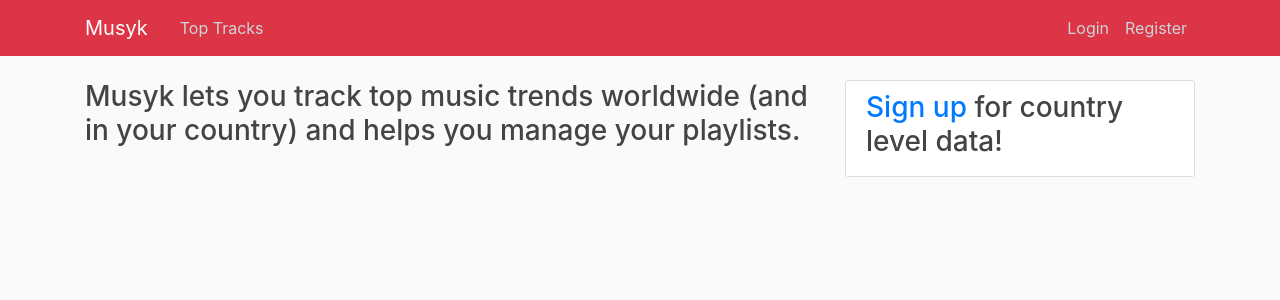
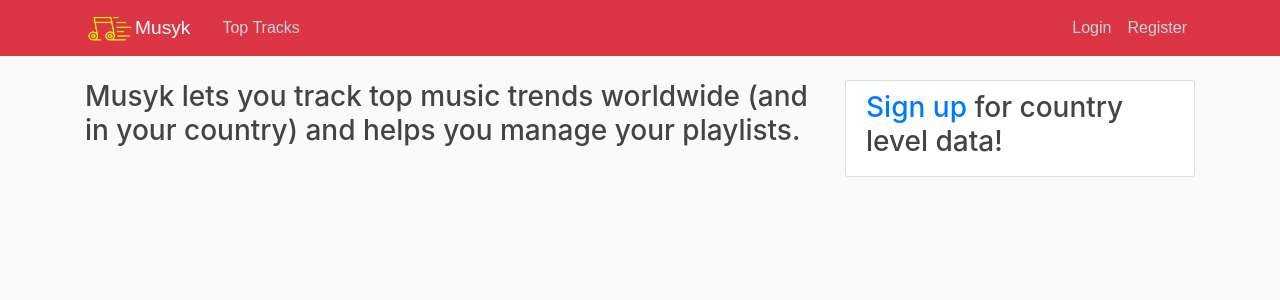
Before and after one commit to kalyanteja/musyk, a Flask app: page / in a window 1280 px wide. Shown: the top 300 px of the page. Run offline with Flask 2, Linux system fonts and the light colour scheme; some libraries are stand-ins or nearby versions.

Commit message:
logo, favicon and other styles

```diff
--- a/main.py
+++ b/main.py
@@ -1,4 +1,4 @@
 from musyk import app
 
 if __name__ == '__main__':
-    app.run()
+    app.run(debug=True)
--- a/musyk/__init__.py
+++ b/musyk/__init__.py
@@ -5,8 +5,8 @@ from flask_login import LoginManager
 
 app = Flask(__name__)
 app.config['SECRET_KEY'] = '5791628bb0b13ce0c676dfde280ba245'
-#app.config['SQLALCHEMY_DATABASE_URI'] = 'sqlite:///site.db'
-app.config['SQLALCHEMY_DATABASE_URI'] = 'postgresql://qkjezzxf:2-_lrfVe4RFuOGFpl_VdFqcy4UfWR3WN@manny.db.elephantsql.com:5432/qkjezzxf'
+app.config['SQLALCHEMY_DATABASE_URI'] = 'sqlite:///site.db'
+#app.config['SQLALCHEMY_DATABASE_URI'] = 'postgresql://qkjezzxf:2-_lrfVe4RFuOGFpl_VdFqcy4UfWR3WN@manny.db.elephantsql.com:5432/qkjezzxf'
 db = SQLAlchemy(app)
 bcrypt = Bcrypt(app)
 login_manager = LoginManager(app)
--- a/musyk/static/main.css
+++ b/musyk/static/main.css
@@ -112,3 +112,16 @@ a.article-title:hover {
   font-size: 16px;
   padding: 16px 32px;
 }
+
+.musyk-logo {
+  height: 30px;
+  width: 50px;
+}
+
+.fantasy-font {
+  font-family: fantasy;
+}
+
+.larger-txt {
+  font-size: larger;
+}
--- a/musyk/templates/layout.html
+++ b/musyk/templates/layout.html
@@ -9,7 +9,7 @@
     <link rel="stylesheet" href="https://maxcdn.bootstrapcdn.com/bootstrap/4.0.0/css/bootstrap.min.css" integrity="sha384-Gn5384xqQ1aoWXA+058RXPxPg6fy4IWvTNh0E263XmFcJlSAwiGgFAW/dAiS6JXm" crossorigin="anonymous">
 
     <link rel="stylesheet" type="text/css" href="{{ url_for('static', filename='main.css') }}">
-
+    <link rel="shortcut icon" type="image/png" href="{{ url_for('static', filename='musyk-me-ico.ico') }}"/>
     {% if title %}
         <title>Musyk - {{ title }}</title>
     {% else %}
@@ -19,8 +19,9 @@
 <body>
     <header class="site-header">
       <nav class="navbar navbar-expand-md navbar-dark bg-steel fixed-top">
-        <div class="container">
-          <a class="navbar-brand mr-4" href="/">Musyk</a>
+        <div class="container fantasy-font">
+          <img class="musyk-logo" src="{{ url_for('static', filename='musyk-me-logo.jpg') }}" alt="Musyk">
+          <a class="navbar-brand mr-4 larger-txt" href="/">Musyk</a>
           <button class="navbar-toggler" type="button" data-toggle="collapse" data-target="#navbarToggle" aria-controls="navbarToggle" aria-expanded="false" aria-label="Toggle navigation">
             <span class="navbar-toggler-icon"></span>
           </button>
```
Also changed, not shown: musyk/static/musyk-me-ico.ico (added), musyk/static/musyk-me-logo.jpg (added).
